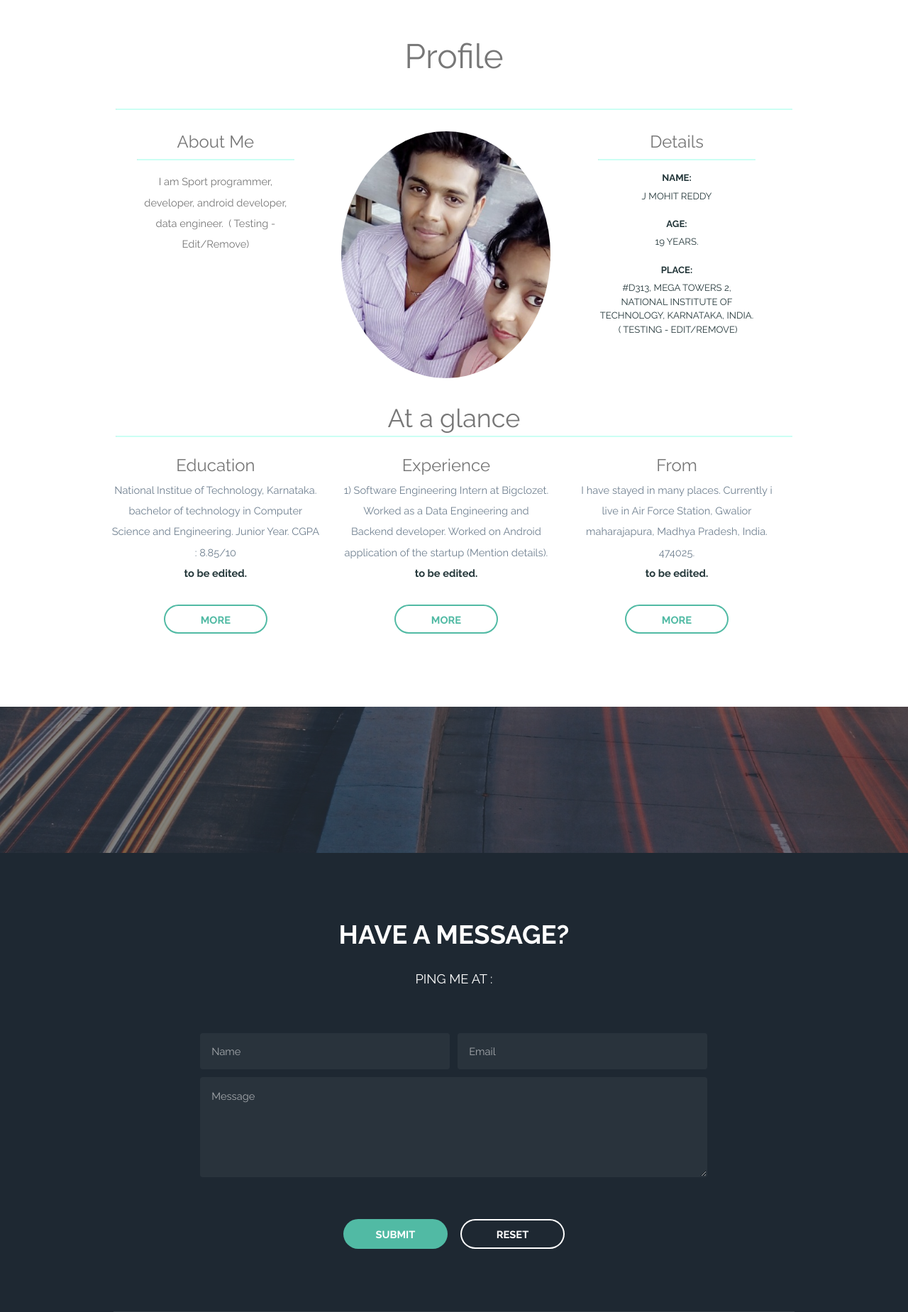
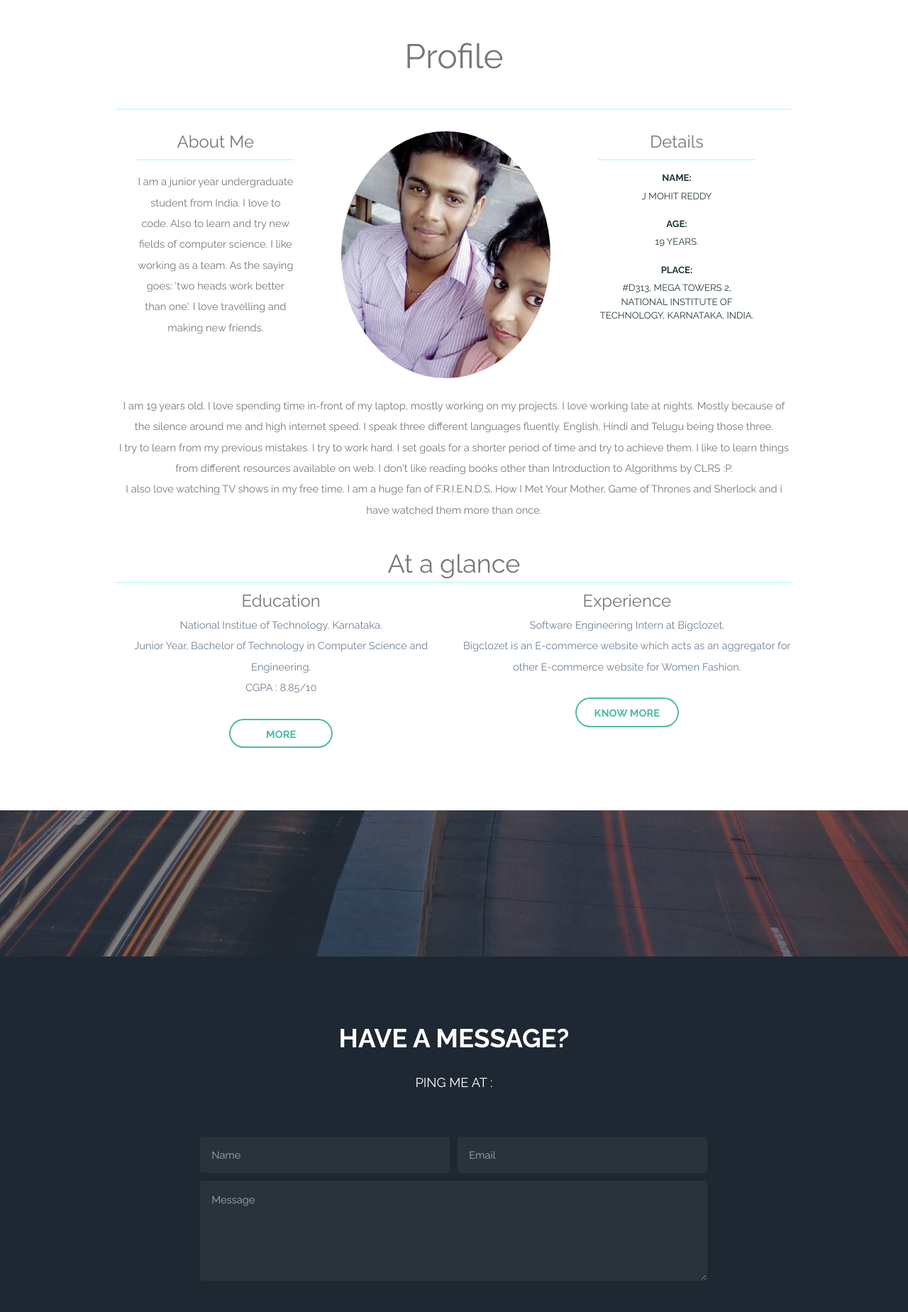
Before and after one commit to mohitreddy1996/Personal-Website, a Django app: page / in a window 1280 px wide. Shown: the part 505-2354 px from the top of the page at 71% size. Run offline with Django 3.2, Linux system fonts and the light colour scheme; parts of the project's set-up code (start-up, migrations or seed data) failed here and were passed over.

Commit message:
Details added

```diff
--- a/templates/academics.html
+++ b/templates/academics.html
@@ -1,9 +1,4 @@
 <!DOCTYPE HTML>
-<!--
-	Retrospect by TEMPLATED
-	templated.co @templatedco
-	Released for free under the Creative Commons Attribution 3.0 license (templated.co/license)
--->
 <html>
 	<head>
 		{% load staticfiles %}
--- a/templates/index.html
+++ b/templates/index.html
@@ -35,7 +35,7 @@
 					<li><a href="/projects/">Projects</a></li>
 					<li><a href="/experience/">Experience</a></li>
 					<li><a href="/academics/">Academics</a></li>
-					<li><a href="https://drive.google.com/file/d/0B8c0Bnt30GX0RC1BQm5YTURBVTQ/view?usp=sharing" target="_blank">Resume</a></li>
+					<li><a href="https://drive.google.com/file/d/0B8c0Bnt30GX0Wk1fcXFkRVRDZkU/view?usp=sharing" target="_blank">Resume</a></li>
 					<li><a href="/#contact_me">Contact Me</a></li>
 				</ul>
 			</nav>
@@ -100,7 +100,6 @@
             <div class="inner">
                 <header class="major narrow">
 					<div class="heading_class">Profile</div>
-                    <!--<div class="customised_para">I am a Programmer.( Testing - Edit/Remove)</div>-->
                 </header>
 				<div class="customised_hr"></div>
                 <div class="row">
@@ -108,8 +107,8 @@
                         <header class="major narrow">
                             <div class="heading_class2"> About Me</div>
 							<div class="customised_hr"></div>
-                            <div class="customised_para">I am Sport programmer, developer, android developer, data engineer.
-                                &nbsp;( Testing - Edit/Remove)</div>
+                            <div class="customised_para">I am a junior year undergraduate student from India. I love to code. Also to learn
+                            and try new fields of computer science. I like working as a team. As the saying goes: 'two heads work better than one'. I love travelling and making new friends. </div>
                         </header>
                     </div>
                     <div class="col-2">
@@ -124,8 +123,16 @@
                             <h5><b>Age:</b></h5>
                             <p>19 Years.</p>
                             <h5><b>Place:</b></h5>
-                            <p>#D313, Mega Towers 2, National Institute of Technology, Karnataka, India. &nbsp;( Testing - Edit/Remove)</p>
+                            <p>#D313, Mega Towers 2, National Institute of Technology, Karnataka, India.</p>
                         </header>
+                    </div>
+                    <div>
+                        <p>I am 19 years old. I love spending time in-front of my laptop, mostly working on my projects. I love working late at nights. Mostly because of the silence around me and high internet speed. I speak three different languages fluently. English, Hindi and Telugu being those three.
+                            <br />
+                            I try to learn from my previous mistakes. I try to work hard. I set goals for a shorter period of time and try to achieve them. I like to learn things from different resources available on web. I don't like reading books other than Introduction to Algorithms by CLRS :P.
+                            <br />
+                            I also love watching TV shows in my free time. I am a huge fan of F.R.I.E.N.D.S, How I Met Your Mother, Game of Thrones and Sherlock and i have watched them more than once.
+                        </p>
                     </div>
                 </div>
 
@@ -134,18 +141,16 @@
                     </div>
                 <div class="customised_hr2"></div>
             <div class="row">
-                    <div class="col-1">
+                <div style="width:50%; float: left;">
                     <div class="major narrow">
                         <div class="heading_class2">
                             Education
                         </div>
                         <div class="glanceContent">
-                                National Institue of Technology, Karnataka.
-                                bachelor of technology in Computer Science and Engineering.
-                                Junior Year.
+                            National Institue of Technology, Karnataka.<br>
+                            Junior Year, Bachelor of Technology in Computer Science and Engineering.<br>
                             CGPA : 8.85/10
                             <br>
-                            <b>to be edited.</b>
                         </div>
                         <br>
                         <ul class="actions">
@@ -155,46 +160,27 @@
                         </ul>
                     </div>
                 </div>
-                    <div class="col-2">
+
+                <div style="width : 50%; float:right;">
                     <div class="major narrow">
                         <div class="heading_class2">
                             Experience
                         </div>
                         <div class="glanceContent">
-                                1) Software Engineering Intern at Bigclozet.
-                                Worked as a Data Engineering and Backend developer. Worked on Android application of the
-                                startup (Mention details).
+                            Software Engineering Intern at Bigclozet.
+                            <br \>
+                            Bigclozet is an E-commerce website which acts as an aggregator for other E-commerce website for Women Fashion.
                             <br>
-                            <b>to be edited.</b>
                         </div>
                         <br>
                         <ul class="actions">
                             <li>
-                                    <a href="#" class="button alt">More</a>
+                                <a href="#" class="button alt">Know More</a>
                             </li>
                         </ul>
                     </div>
                 </div>
-                    <div class="col-3">
-                        <div class="major narrow">
-                            <div class="heading_class2">
-                                From
-                            </div>
-                            <div class="glanceContent">
-                                I have stayed in many places.
-                                Currently i live in Air Force Station, Gwalior maharajapura, Madhya Pradesh, India.
-                                474025.
-                                <br>
-                            <b>to be edited.</b>
-                            </div>
-                            <br>
-                            <ul class="actions">
-                                <li>
-                                    <a href="#" class="button alt">More</a>
-                                </li>
-                            </ul>
-                        </div>
-                    </div>
+
             </div>
 
             </div>
```
Also changed, not shown: db.sqlite3, 1 other file. Lines whose indentation alone changed are shown as unchanged.
